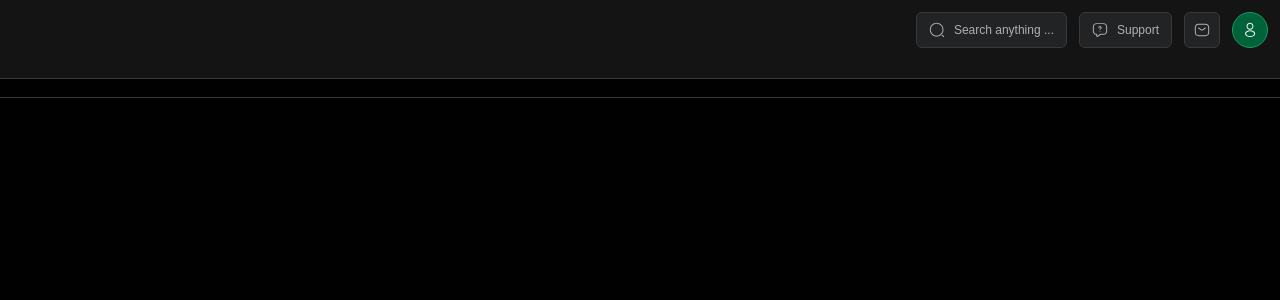
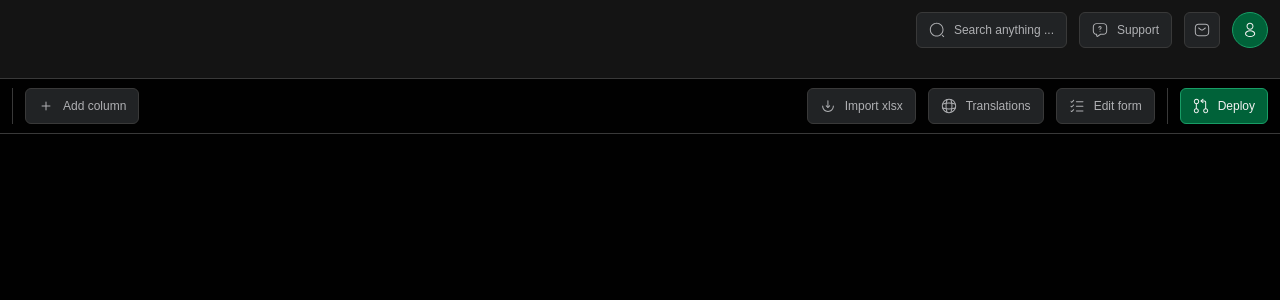
Before and after one commit to komiakov/HUMANims, a Nuxt app: page /databases/editor in a window 1280 px wide. Shown: the top 300 px of the page. Built offline with nearby package versions, Linux system fonts and the light colour scheme; a web font is replaced by a local one.

Commit message:
added buttons in content header

```diff
--- a/app/components/ui/HmnDropdown.vue
+++ b/app/components/ui/HmnDropdown.vue
@@ -37,7 +37,7 @@ function toggle() {
 <style lang="scss">
 .hmnDropdown__body {
     display: grid;
-    gap: var(--spacing-sm);
+    gap: var(--spacing-xs);
     min-width: 210px;
     background-color: var(--primary-bg-color);
     padding: var(--spacing-sm);
--- /dev/null
+++ b/app/components/ui/HmnVHr.vue
@@ -0,0 +1,11 @@
+<template>
+    <div class="v-hr"></div>
+</template>
+
+<style lang="scss">
+.v-hr {
+    width: 1px;
+    height: var(--size-md);
+    background: var(--primary-brdr-color);
+}
+</style>
--- a/app/pages/databases/editor.vue
+++ b/app/pages/databases/editor.vue
@@ -1,13 +1,47 @@
 <template>
-    <div id="content-header">
+    <div id="content-header" class="container-flex">
         <section>
-
+            <UiHmnButton icon-left="arrowLeft" to="/databases" />
+            <UiHmnVHr />
+            <UiHmnButton icon-left="add" label="Add column" />
         </section>
         <section>
+            <UiHmnButton class="desktop-item" icon-left="import" label="Import xlsx" />
+            <UiHmnButton class="desktop-item" icon-left="translate" label="Translations" />
+            <UiHmnButton class="desktop-item" icon-left="editForm" label="Edit form" />
+            <UiHmnVHr class="desktop-item" />
+            <UiHmnButton icon-left="deploy" label="Deploy" variant="accent" />
 
+            <UiHmnVHr class="mobile-item" />
+            <UiHmnDropdown class="mobile-item" >
+                <template #btn>
+                    <UiHmnButton icon-left="more" />
+                </template>
+                <template #body>
+                    <UiHmnButton icon-left="import" label="Import xlsx" variant="transparent" :small="true" />
+                    <hr>
+                    <UiHmnButton icon-left="translate" label="Translations" variant="transparent" :small="true"/>
+                    <UiHmnButton icon-left="editForm" label="Edit form"  variant="transparent" :small="true" />
+                </template>
+            </UiHmnDropdown>
         </section>
     </div>
     <div id="content-body">
 
     </div>
 </template>
+
+<style lang="scss">
+#content-header {
+    @include max-width(719.0px) {
+        .desktop-item {
+            display: none;
+        }
+    }
+    @include min-width(720px) {
+        .mobile-item {
+            display: none;
+        }
+    }
+}
+</style>
```
